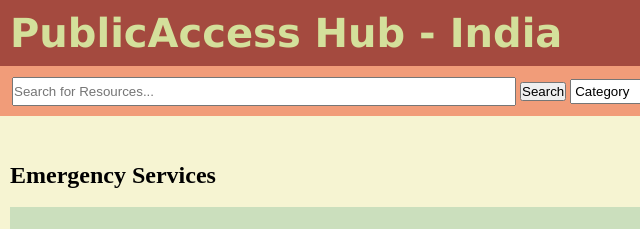
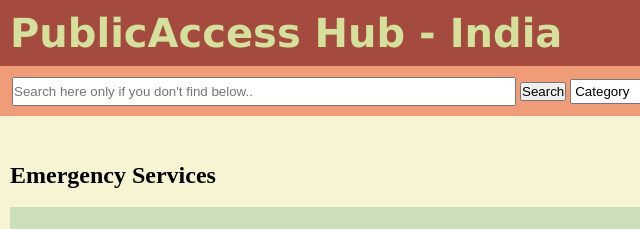
Before and after one commit to CodeWhiz-HP/Debugit_hp, a plain HTML site: page index.html in a window 1280 px wide. Shown: the top 229 px of the page, 0-640 px from the left. Drawn offline with Linux system fonts and the light colour scheme.

Commit message:
Update index.html

```diff
--- a/index.html
+++ b/index.html
@@ -12,7 +12,7 @@
         <form id="form">
           <div class="flex-container">
             <div class="flex-item">
-                <input type="text" name="query" placeholder="Search for Resources..." id="search">
+                <input type="text" name="query" placeholder="Search here only if you don't find below.." id="search">
             </div>
             <div class="flex-item">
                 <input type="submit" value="Search" id="button">
```
